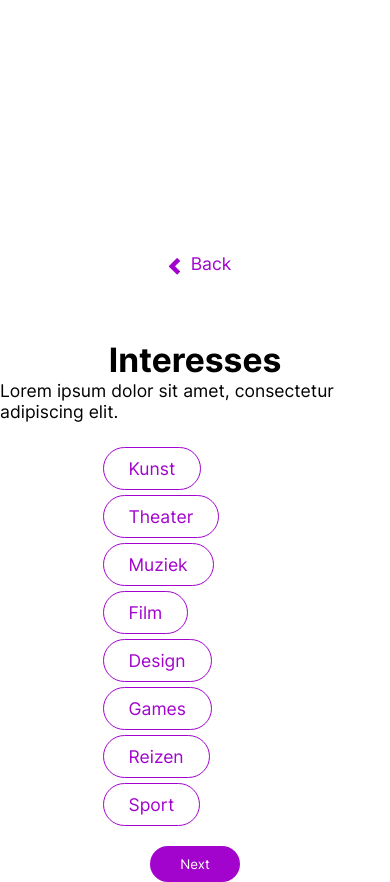
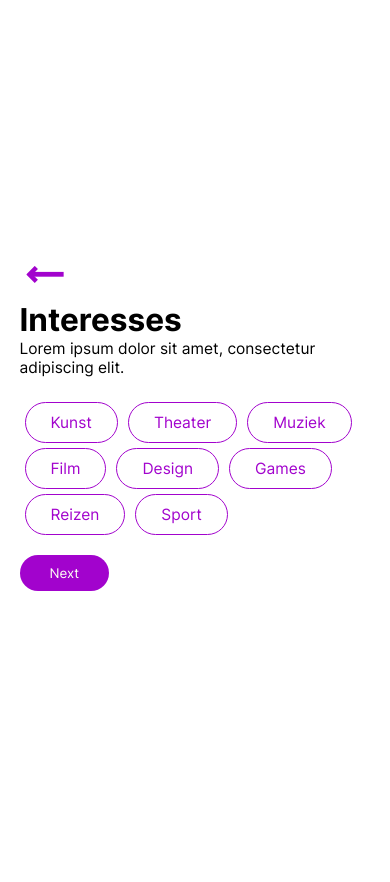
Before and after one commit to norakramer1/afstudeerproject, a React (Create React App) app: page /signup in a window 390 px wide. Both pictures are taken after a click on the button "Start". After the commit the page ends 844 px from the top, so only its background shows below. Built offline with nearby package versions, Linux system fonts and the light colour scheme; no server answers.

Commit message:
finish styling/ responsive

```diff
--- a/src/comps/InterestSection.js
+++ b/src/comps/InterestSection.js
@@ -10,10 +10,10 @@ const InterestSection = ({
 }) => {
   return (
     <div className="Interests onboarding">
-      <button onClick={onPrevClick} className="Onboarding-back">
-        Back
-      </button>
+      <div className="Interests-title">
+        <button onClick={onPrevClick} className="Onboarding-back"></button>
         <h1>Interesses</h1>
+
         <p>Lorem ipsum dolor sit amet, consectetur adipiscing elit.</p>
         <form className="InterestsForm">
           <input
@@ -92,6 +92,7 @@ const InterestSection = ({
           Next
         </button>
       </div>
+    </div>
   );
 };
 
--- a/src/comps/Signup.js
+++ b/src/comps/Signup.js
@@ -13,9 +13,11 @@ const Signup = () => {
   const [password, setPassword] = useState("");
   const [error, setError] = useState("");
   const [interests, setInterests] = useState([]);
-  const [onboardingStep, setOnboardingStep] = useState(1);
   const { createUser } = UserAuth();
   const navigate = useNavigate();
+
+  const [onboardingStep, setOnboardingStep] = useState(1);
+  // const [isCheckboxChecked, setIsCheckboxChecked] = useState(false);
 
   // Handle checkbox changes in react
   const handleInterestChange = (e, interest) => {
--- a/src/comps/SignupSection.js
+++ b/src/comps/SignupSection.js
@@ -13,10 +13,9 @@ const SignupSection = ({
   error,
 }) => {
   return (
-    <div className="Signup-title onboarding">
-      <button onClick={onPrevClick} className="Onboarding-back">
-        Back
-      </button>
+    <div className="Signup onboarding">
+      <div className="Signup-title">
+        <button onClick={onPrevClick} className="Onboarding-back"></button>
         <h1>Maak een account</h1>
         <p>
           Heb je al een account? <Link to="/login">Login</Link>
@@ -47,6 +46,7 @@ const SignupSection = ({
           </button>
         </div>
       </div>
+    </div>
   );
 };
 
--- a/src/index.css
+++ b/src/index.css
@@ -19,9 +19,9 @@
   --neutral-white: #FDFFF4;
   --neutral-white-opacity: rgba(253, 255, 244, 0.8);
 
-  --font-large: calc(32px + 0.390625vw);
-  --font-medium: calc(18px + 0.390625vw);
-  --font-small: calc(16px + 0.390625vw);
+  --font-large: calc(30px + 0.390625vw);
+  --font-medium: calc(16px + 0.390625vw);
+  --font-small: calc(14px + 0.390625vw);
 
 
 }
@@ -34,26 +34,47 @@
 /* background-color: var(--primary-medium-blue); */
 }
 
-.Signup-title, .Login, .Intro, .Interests {
+.Signup, .Login, .Intro, .Interests {
   display: flex;
   flex-direction: column;
-  align-items: center;
-  justify-content: center;
-  margin-top: 30vh;
+ align-items: center;
+ justify-content: center;
+height: 100vh;
+
 }
 
-.Signup-title h1, .Login h1, .Signup-title p, .Login p, .Intro h1, .Intro p {
-  text-align: center;
+.Intro-text {
+  max-width: 350px;
 }
 
-.Signup-title.onboarding h1 {
-  margin-top: 0;
+.Interests-title {
+  max-width: 40%;
+}
+
+.Signup-title {
+  text-align: start;
+}
+
+.Intro-text h1 {
+margin-left: 0;
+}
+
+/* .Signup-title h1, .Login h1, .Signup-title p, .Login p, .Intro h1, .Intro p {
+  text-align: center;
+} */
+
+.Signup-title h1 {
+  margin: 0;
 }
 
 h1 {
   font-size: var(--font-large);
   /* color: var(--neutral-white); */
   margin: 50px 25px 0;
+}
+
+.Interests h1 {
+  margin: 0;
 }
 
 p {
@@ -71,22 +92,22 @@ a:hover {
   transition: 0.5s;
 }
 
-form {
+/* form {
   display: flex;
   flex-direction: column;
  align-items: center;
 
-}
+} */
 
 .InterestsForm {
   display: flex;
   flex-direction: row;
   flex-wrap: wrap;
   align-items: center;
-  max-width: 50%;
   margin-top: 25px;
 
 }
+
 
 input[type='text'], input[type='password'] {
   display: flex;
@@ -245,10 +266,10 @@ margin: 5px 0 0 20px;
 .Onboarding-back:before {
 content: "";
 display: block;
-width: 32px;
-height: 46px;
+width: 94px;
+height: 43px;
 float: left;
-margin-top: -9px;
+margin-left: -22px;
 transform: scale(0.4);
 }
 
@@ -264,7 +285,7 @@ transform: scale(0.4);
 }
 
 .Onboarding-back:before {
-  background: url("icons/back-button.svg") no-repeat;
+  background: url("icons/arrow-new.svg") no-repeat;
 
 }
 
@@ -357,23 +378,33 @@ button.onboarding-start {
   cursor: pointer;
 }
 /* change button text in steps */
- div.onboarding div:first-of-type ~ button.onboarding-start::before {
+ /* div.onboarding div:first-of-type ~ button.onboarding-start::before {
   content: "Begin";
 }
 section.onboarding
   div:nth-of-type(2).active
   ~ button.onboarding-start::before {
   content: "Volgende stap";
-}
+} */
 
 @media screen and (max-width: 600px) {
  .Event {
   max-width: 90%;
  }
+
+ .Interests-title {
+  max-width: 90%;
+}
+
+
 }
 
 @media screen and (min-width: 600px) {
   .Event {
    max-width: 550px;
   }
+
+  .Interests-title {
+    max-width: 80%;
+  }
  }
```
Also changed, not shown: src/icons/arrow-new.svg (added), src/icons/back-button.svg (deleted). Lines whose indentation alone changed are shown as unchanged.
